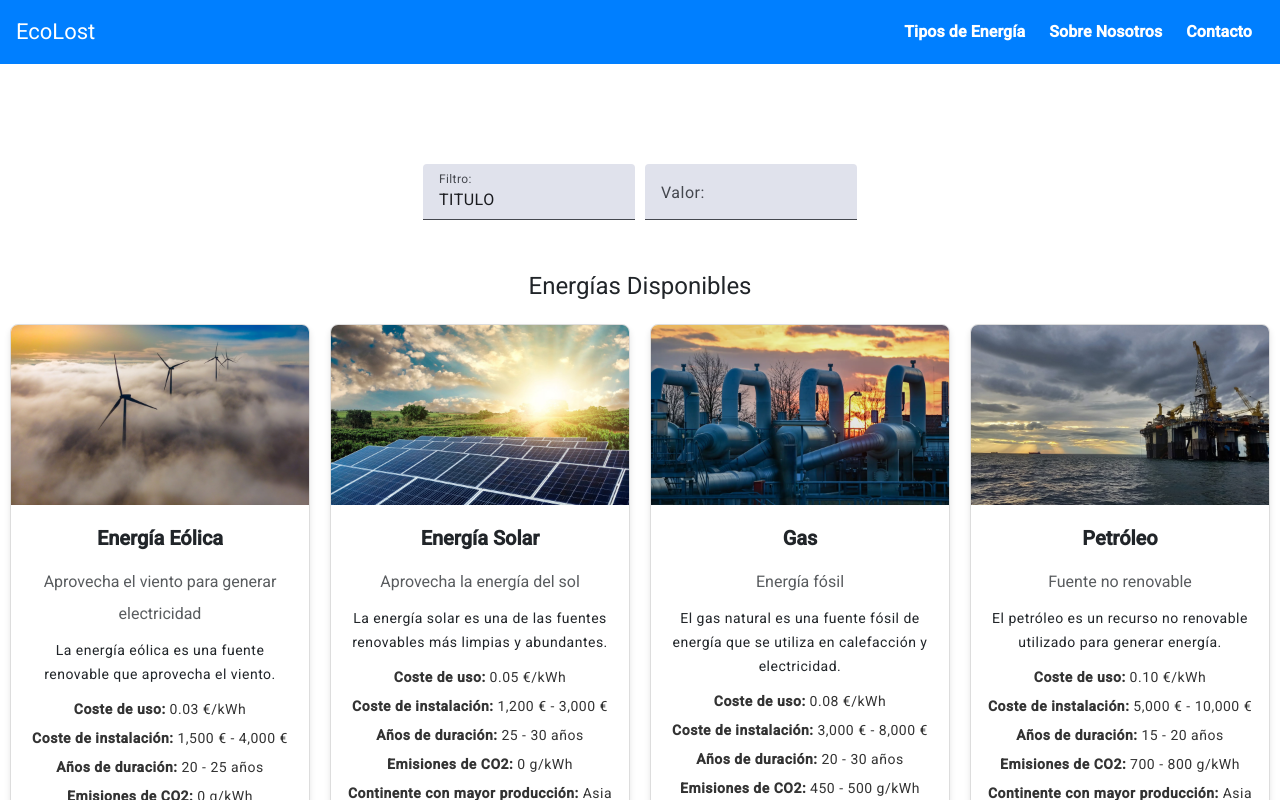
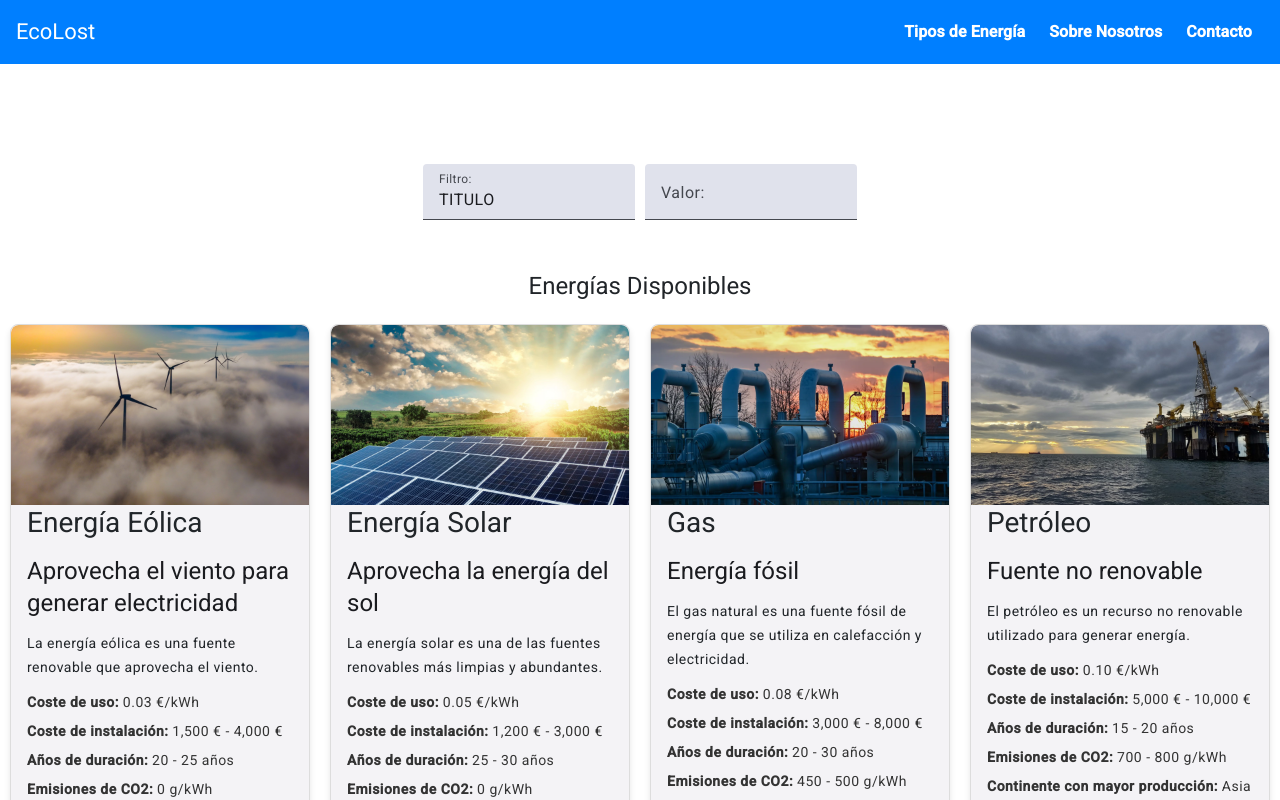
Before and after one commit to diMorillas/PJ102425_EnergiasRenovables, an Angular app in the folder P10_2425/: page / in a window 1280 px wide. Shown: the top 800 px of the page. Built offline with nearby package versions, Linux system fonts and the light colour scheme.

Commit message:
Applied MD on Card Component

```diff
--- a/P10_2425/src/app/card.component.html
+++ b/P10_2425/src/app/card.component.html
@@ -1,4 +1,3 @@
-
 <!-- Formulario de Filtro -->
 <div class="filter-container">
   <div class="select">
@@ -20,11 +19,11 @@
 <!-- Sección de Energías -->
 <h2>Energías Disponibles</h2>
 <div class="card-container">
-  <div class="card" *ngFor="let energia of filteredEnergies() | ordenarCoste:'asc'">
-    <img [src]="energia.imagen" [alt]="energia.titulo" class="card-img-top">
-    <div class="card-body">
-      <h5 class="card-title">{{ energia.titulo }}</h5>
-      <h6 class="card-subtitle mb-2 text-muted">{{ energia.subtitulo }}</h6>
+  <mat-card class="card" *ngFor="let energia of filteredEnergies() | ordenarCoste:'asc'">
+    <img mat-card-image [src]="energia.imagen" [alt]="energia.titulo" class="card-img-top">
+    <mat-card-content>
+      <h5 mat-card-title>{{ energia.titulo }}</h5>
+      <h6 mat-card-subtitle>{{ energia.subtitulo }}</h6>
       <p class="card-text">{{ energia.descripcion }}</p>
       <ul>
         <li><strong>Coste de uso:</strong> {{ energia.costoDeUso }}</li>
@@ -34,6 +33,6 @@
         <li><strong>Continente con mayor producción:</strong> {{ energia.continenteMaxProduccion }}</li>
         <li><strong>Continente con menor producción:</strong> {{ energia.continenteMinProduccion }}</li>
       </ul>
+    </mat-card-content>
+  </mat-card>
 </div>
-  </div>
-</div>
--- a/P10_2425/src/app/card.component.ts
+++ b/P10_2425/src/app/card.component.ts
@@ -5,6 +5,7 @@ import {MatSelectModule} from '@angular/material/select';
 import {MatFormFieldModule} from '@angular/material/form-field';
 import { OrdenarCostePipe } from './pipe/ordenarCoste.pipe';
 import { MatInputModule } from '@angular/material/input';
+import { MatCardModule } from '@angular/material/card';
 
 
 export interface Energia {
@@ -24,7 +25,7 @@ export interface Energia {
 @Component({
   selector: 'app-card',
   standalone: true,
-  imports: [CommonModule, FormsModule, OrdenarCostePipe, MatFormFieldModule, MatSelectModule,MatFormFieldModule,MatInputModule],
+  imports: [CommonModule, FormsModule, OrdenarCostePipe, MatFormFieldModule, MatSelectModule,MatFormFieldModule,MatInputModule,MatCardModule],
   templateUrl: 'card.component.html',
   styleUrls: ['card.component.css']
 })
```
Lines whose indentation alone changed are shown as unchanged.
